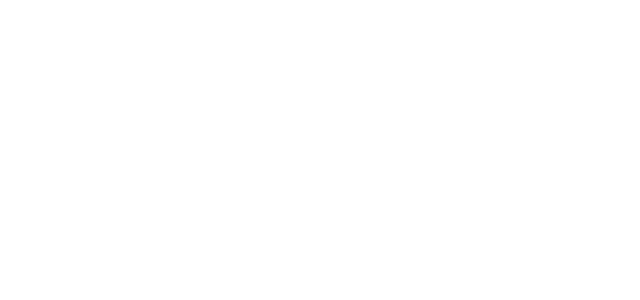
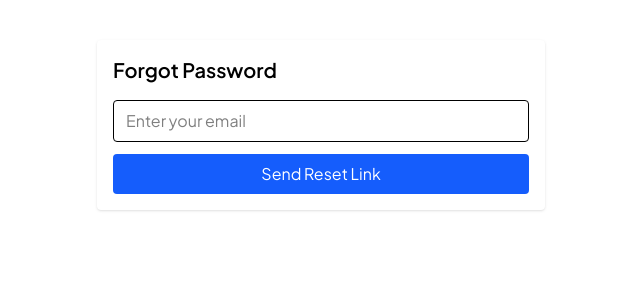
Before and after one commit to Adamelbouchiri/Dentist, a React (Vite) app: page /forgot-password in a window 1280 px wide. Before the commit this address had no page. Shown: the top 300 px of the page, without its empty margins (319-959 px from the left). Built offline with nearby package versions, Linux system fonts and the light colour scheme.

Commit message:
cleaning-up-pages-and-structuring-it-2

```diff
--- a/src/App.jsx
+++ b/src/App.jsx
@@ -1,13 +1,14 @@
 import { BrowserRouter as Router, Routes, Route } from "react-router-dom";
 
 import { Home } from "./pages/Home";
-import { Login } from "./pages/Login";
-import { Register } from "./pages/Register";
-import { SecondRegistration } from "./pages/SecondRegistration";
+import { Login } from "./pages/Auth/Login";
+import { Register } from "./pages/Auth/Register";
+import { SecondRegistration } from "./pages/Auth/SecondRegistration";
 
 import GuestRoute from "./routes/GuestRoute";
-import { GoogleAuthSuccess } from "./pages/GoogleAuthSuccess";
-import { FacebookAuthSuccess } from "./pages/FacebookAuthSuccess";
+import { GoogleAuthSuccess } from "./pages/Auth/GoogleAuthSuccess";
+import { FacebookAuthSuccess } from "./pages/Auth/FacebookAuthSuccess";
+import {ForgotPassword} from "./pages/Auth/ForgotPassword";
 
 function App() {
   return (
@@ -24,7 +25,8 @@ function App() {
             element={<FacebookAuthSuccess />}
           />
         </Route>
-        <Route path="/second-Registration" element={<SecondRegistration />} />
+        <Route path="/second-Registration" element={<SecondRegistration />} />\
+        <Route path="/forgot-password" element={<ForgotPassword />} />
       </Routes>
     </Router>
   );
--- a/src/pages/Auth/FacebookAuthSuccess.jsx
+++ b/src/pages/Auth/FacebookAuthSuccess.jsx
@@ -1,7 +1,8 @@
 import { useContext, useEffect } from "react";
 import { BounceLoader } from "react-spinners";
-import AppContext from "../context/AppProvider";
+
 import { useNavigate } from "react-router-dom";
+import AppContext from "../../context/AppProvider";
 
 export const FacebookAuthSuccess = () => {
 
--- a/src/pages/Auth/ForgotPassword.jsx
+++ b/src/pages/Auth/ForgotPassword.jsx
@@ -1,7 +1,45 @@
-import React from 'react'
+import { useState } from "react";
+import axios from "axios";
 
 export const ForgotPassword = () => {
+  const [email, setEmail] = useState("");
+  const [message, setMessage] = useState("");
+
+  const handleSubmit = async (e) => {
+    e.preventDefault();
+    try {
+      const response = await axios.post(
+        "http://localhost:8000/api/forgot-password",
+        {
+          email,
+        }
+      );
+      setMessage(response.data.status);
+    } catch (error) {
+      setMessage("Unable to send reset link. Please try again.");
+    }
+  };
+
   return (
-    <div>ForgotPassword</div>
-  )
+    <div className="max-w-md mx-auto mt-10 p-4 shadow rounded bg-white">
+      <h2 className="text-xl font-semibold mb-4">Forgot Password</h2>
+      <form onSubmit={handleSubmit}>
+        <input
+          type="email"
+          placeholder="Enter your email"
+          value={email}
+          required
+          onChange={(e) => setEmail(e.target.value)}
+          className="w-full border px-3 py-2 rounded mb-3"
+        />
+        <button
+          type="submit"
+          className="w-full bg-blue-600 text-white py-2 rounded hover:bg-blue-700"
+        >
+          Send Reset Link
+        </button>
+        {message && <p className="mt-3 text-sm text-gray-700">{message}</p>}
+      </form>
+    </div>
+  );
 }
--- a/src/pages/Auth/GoogleAuthSuccess.jsx
+++ b/src/pages/Auth/GoogleAuthSuccess.jsx
@@ -1,7 +1,8 @@
 import { useContext, useEffect } from "react";
 import { useNavigate } from "react-router-dom";
 import { BounceLoader } from "react-spinners";
-import AppContext from "../context/AppProvider";
+import AppContext from "../../context/AppProvider";
+
 
 export const GoogleAuthSuccess = () => {
 
--- a/src/pages/Auth/Login.jsx
+++ b/src/pages/Auth/Login.jsx
@@ -1,8 +1,9 @@
 import { useContext, useState } from "react";
 import { FaCheck, FaFacebook } from "react-icons/fa";
 import { Link, useNavigate } from "react-router-dom";
-import AppContext from "../context/AppProvider";
+
 import axios from "axios";
+import AppContext from "../../context/AppProvider";
 
 export const Login = () => {
   const navigate = useNavigate();
--- a/src/pages/Auth/Register.jsx
+++ b/src/pages/Auth/Register.jsx
@@ -5,7 +5,8 @@ import { Link } from "react-router-dom";
 import { useNavigate } from "react-router-dom";
 
 import axios from "axios";
-import AppContext from "../context/AppProvider";
+import AppContext from "../../context/AppProvider";
+
 
 export const Register = () => {
   const { setToken } = useContext(AppContext);
```
Also changed, not shown: src/pages/Auth/SecondRegistration.jsx (+4 -4 lines).
